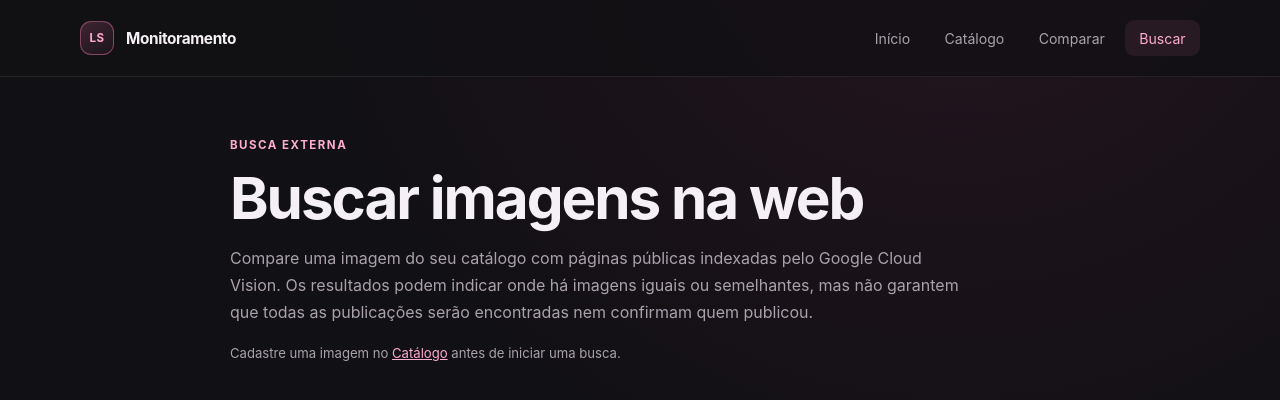
After one commit to Gustavo-H-Dev/Leak_search, a FastAPI app: template app/templates/buscar_web.html in a window 1280 px wide. The commit adds this page. Shown: the top 400 px of the page. Run offline with FastAPI, Linux system fonts and the light colour scheme; the template is opened without the code that fills it, so the values that code supplies are empty.

Commit message:
Adicionado a V1 da Busca online

```diff
--- a/app/main.py
+++ b/app/main.py
@@ -3,13 +3,16 @@ import uuid
 from pathlib import Path
 from urllib.parse import quote
 
+from google.api_core.exceptions import GoogleAPIError
+from google.auth.exceptions import GoogleAuthError
 from fastapi import FastAPI, File, Form, Request, UploadFile
 from fastapi.responses import HTMLResponse, RedirectResponse
 from fastapi.staticfiles import StaticFiles
 from fastapi.templating import Jinja2Templates
+from starlette.concurrency import run_in_threadpool
 
 from app import db
-from app.core import imagens
+from app.core import busca_web, imagens
 
 PASTA_OFICIAIS = Path("media/oficiais")
 EXTENSOES_PERMITIDAS = {".jpg", ".jpeg", ".png", ".webp"}
@@ -127,3 +130,88 @@ async def comparar(request: Request, arquivo: UploadFile = File(...)):
         "comparar.html",
         {"resultados": resultados, "erro": "", "nome_arquivo": arquivo.filename},
     )
+
+
+@app.get("/buscar-web", response_class=HTMLResponse)
+def buscar_web_formulario(request: Request):
+    return templates.TemplateResponse(
+        request,
+        "buscar_web.html",
+        {
+            "erro": "",
+            "paginas": [],
+            "imagens": [],
+            "pesquisa_realizada": False,
+            "conteudos": db.listar_conteudos(),
+            "conteudo_selecionado": None,
+        },
+    )
+
+
+@app.post("/buscar-web", response_class=HTMLResponse)
+async def buscar_web_na_internet(
+    request: Request,
+    conteudo_id: int = Form(...),
+    consentimento: str = Form(""),
+):
+    contexto = {
+        "erro": "",
+        "paginas": [],
+        "imagens": [],
+        "pesquisa_realizada": False,
+        "conteudos": db.listar_conteudos(),
+        "conteudo_selecionado": conteudo_id,
+    }
+    if consentimento != "on":
+        contexto["erro"] = (
+            "Confirme o envio da imagem ao Google Cloud Vision para iniciar a busca."
+        )
+        return templates.TemplateResponse(request, "buscar_web.html", contexto)
+
+    conteudo = db.obter_conteudo(conteudo_id)
+    if conteudo is None:
+        contexto["erro"] = "Conteúdo não encontrado no catálogo."
+        return templates.TemplateResponse(request, "buscar_web.html", contexto)
+
+    nome_arquivo = conteudo["arquivo"]
+    if Path(nome_arquivo).name != nome_arquivo:
+        contexto["erro"] = "O caminho da imagem cadastrada é inválido."
+        return templates.TemplateResponse(request, "buscar_web.html", contexto)
+    caminho_arquivo = PASTA_OFICIAIS / nome_arquivo
+
+    try:
+        if caminho_arquivo.stat().st_size > TAMANHO_MAXIMO:
+            raise ValueError("A imagem cadastrada é maior que 20 MB.")
+        dados = caminho_arquivo.read_bytes()
+        imagens.calcular_phash(dados)
+    except OSError:
+        logger.exception("Não foi possível ler a imagem do conteúdo %s", conteudo_id)
+        contexto["erro"] = "Não foi possível ler a imagem selecionada no catálogo."
+        return templates.TemplateResponse(request, "buscar_web.html", contexto)
+    except ValueError as erro:
+        contexto["erro"] = str(erro)
+        return templates.TemplateResponse(request, "buscar_web.html", contexto)
+
+    try:
+        contexto["paginas"], contexto["imagens"] = await run_in_threadpool(
+            busca_web.buscar_na_web, dados
+        )
+    except GoogleAuthError:
+        logger.exception("Credenciais do Google Cloud Vision indisponíveis ou inválidas")
+        contexto["erro"] = (
+            "A busca não está configurada. O servidor precisa de credenciais "
+            "do Google Cloud com acesso ao Vision API."
+        )
+    except GoogleAPIError:
+        logger.exception("Falha na consulta ao Google Cloud Vision")
+        contexto["erro"] = (
+            "O Google Cloud Vision não concluiu a busca. Confira a API, as "
+            "permissões e o faturamento do projeto."
+        )
+    except busca_web.ErroBuscaWeb:
+        logger.exception("O Google Cloud Vision retornou um erro na busca")
+        contexto["erro"] = "O Google Cloud Vision retornou um erro ao buscar a imagem."
+    else:
+        contexto["pesquisa_realizada"] = True
+
+    return templates.TemplateResponse(request, "buscar_web.html", contexto)
--- a/app/templates/base.html
+++ b/app/templates/base.html
@@ -92,6 +92,8 @@
       color: var(--pink-light);
       background: rgb(240 120 173 / 9%);
     }
+
+    .main-nav a.nav-highlight:hover { background: rgb(240 120 173 / 16%); }
 
     .page-content {
       width: min(1120px, calc(100% - 3rem));
@@ -274,6 +276,30 @@
     .card-action { margin-top: auto; color: var(--pink-light); font-size: .82rem; font-weight: 650; }
     .card-action span { margin-left: .3rem; }
 
+    .search-page { max-width: 820px; margin: 0 auto; }
+    .search-page h1 { margin: .8rem 0 1rem; }
+    .search-intro { max-width: 740px; }
+    .search-form {
+      margin: 2rem 0;
+      padding: 1.4rem;
+      border: 1px solid var(--border);
+      border-radius: 14px;
+      background: var(--surface);
+    }
+    .field-label { display: block; margin-bottom: .65rem; font-weight: 650; }
+    .search-form input[type="file"] { display: block; width: 100%; margin: 0; }
+    .privacy-note { margin: 1rem 0; font-size: .82rem; }
+    .privacy-note a, .search-result-list a { color: var(--pink-light); }
+    .consent-control { display: flex; align-items: flex-start; gap: .65rem; margin: 1.25rem 0; }
+    .consent-control input { flex: 0 0 auto; width: 17px; min-height: 17px; margin: .18rem 0 0; accent-color: var(--pink); }
+    .consent-control span { color: #ded7e0; font-size: .86rem; line-height: 1.5; }
+    .search-results { margin-top: 2.5rem; }
+    .search-results h2 { margin: 1.8rem 0 .85rem; }
+    .search-result-list { display: grid; gap: .7rem; margin: 0; padding: 0; list-style: none; }
+    .search-result-list li { display: grid; gap: .3rem; padding: .9rem 1rem; border: 1px solid var(--border); border-radius: 10px; background: var(--surface); }
+    .search-result-list a { width: fit-content; font-weight: 650; overflow-wrap: anywhere; }
+    .search-result-list span { color: var(--muted); font-size: .78rem; overflow-wrap: anywhere; }
+
     .erro, .sucesso { padding: .75rem 1rem; border: 1px solid; border-radius: 9px; }
     .erro { border-color: #6c364a; color: #ffb4c8; background: #321b25; }
     .sucesso { border-color: #3d6652; color: #a9e3be; background: #192a21; }
@@ -334,6 +360,11 @@
       .main-nav a { padding-inline: .42rem; font-size: .73rem; }
     }
 
+    @media (max-width: 430px) {
+      .header-inner { flex-wrap: wrap; justify-content: center; gap: .45rem; padding: .75rem 0; }
+      .main-nav { width: 100%; justify-content: center; }
+    }
+
     @media (prefers-reduced-motion: reduce) {
       *, *::before, *::after { scroll-behavior: auto !important; transition-duration: .01ms !important; }
     }
@@ -349,7 +380,8 @@
       <nav class="main-nav" aria-label="Navegação principal">
         <a href="/">Início</a>
         <a href="/catalogo">Catálogo</a>
-        <a class="nav-highlight" href="/comparar">Comparar</a>
+        <a href="/comparar">Comparar</a>
+        <a class="nav-highlight" href="/buscar-web" aria-label="Buscar imagens na web">Buscar</a>
       </nav>
     </div>
   </header>
--- /dev/null
+++ b/app/templates/buscar_web.html
@@ -0,0 +1,78 @@
+{% extends "base.html" %}
+{% block titulo %}Buscar na web{% endblock %}
+{% block conteudo %}
+<section class="search-page">
+  <span class="eyebrow">BUSCA EXTERNA</span>
+  <h1>Buscar imagens na web</h1>
+  <p class="search-intro">
+    Compare uma imagem do seu catálogo com páginas públicas indexadas pelo
+    Google Cloud Vision. Os resultados podem indicar onde há imagens iguais
+    ou semelhantes, mas não garantem que todas as publicações serão encontradas
+    nem confirmam quem publicou.
+  </p>
+
+  {% if erro %}<p class="erro" role="alert">{{ erro }}</p>{% endif %}
+
+  {% if conteudos %}
+  <form class="search-form" method="post" action="/buscar-web">
+    <label class="field-label" for="conteudo_id">Imagem do catálogo</label>
+    <select id="conteudo_id" name="conteudo_id" required>
+      <option value="">Selecione uma imagem</option>
+      {% for conteudo in conteudos %}
+      <option value="{{ conteudo.id }}" {% if conteudo_selecionado == conteudo.id %}selected{% endif %}>
+        {{ conteudo.criadora }} — {{ conteudo.nome_original }}
+      </option>
+      {% endfor %}
+    </select>
+
+    <p class="privacy-note">
+      A imagem selecionada não será salva novamente pelo aplicativo, mas será
+      enviada ao Google Cloud Vision. A busca consome a cota do projeto e pode
+      gerar cobrança. Consulte as
+      <a href="https://cloud.google.com/vision/docs/data-usage" target="_blank" rel="noopener noreferrer">informações de uso de dados</a>
+      e os <a href="https://cloud.google.com/vision/pricing" target="_blank" rel="noopener noreferrer">preços da API</a>.
+    </p>
+
+    <label class="consent-control">
+      <input type="checkbox" name="consentimento" value="on" required>
+      <span>Autorizo o envio desta imagem do catálogo ao Google Cloud Vision para esta busca.</span>
+    </label>
+    <button type="submit">Buscar na web</button>
+  </form>
+  {% else %}
+  <p class="privacy-note">
+    Cadastre uma imagem no <a href="/catalogo">Catálogo</a> antes de iniciar uma busca.
+  </p>
+  {% endif %}
+
+  {% if pesquisa_realizada %}
+  <section class="search-results" aria-live="polite">
+    <h2>Páginas com imagens correspondentes</h2>
+    {% if paginas %}
+    <ul class="search-result-list">
+      {% for pagina in paginas %}
+      <li>
+        <a href="{{ pagina.url }}" target="_blank" rel="noopener noreferrer">{{ pagina.titulo }}</a>
+        <span>{{ pagina.url }}</span>
+      </li>
+      {% endfor %}
+    </ul>
+    {% else %}
+    <p>Nenhuma página com imagem correspondente foi encontrada. Isso não prova que a imagem não foi publicada.</p>
+    {% endif %}
+
+    {% if imagens %}
+    <h2>Imagens correspondentes ou semelhantes</h2>
+    <ul class="search-result-list">
+      {% for imagem in imagens %}
+      <li>
+        <a href="{{ imagem.url }}" target="_blank" rel="noopener noreferrer">{{ imagem.tipo }}</a>
+        <span>{{ imagem.url }}</span>
+      </li>
+      {% endfor %}
+    </ul>
+    {% endif %}
+  </section>
+  {% endif %}
+</section>
+{% endblock %}
--- a/requirements.txt
+++ b/requirements.txt
@@ -4,3 +4,4 @@ jinja2
 python-multipart
 pillow
 imagehash
+google-cloud-vision
```
Also changed, not shown: app/core/busca_web.py (added, +55 -0 lines), app/db.py (+8 -0 lines), app/templates/home.html (+7 -0 lines), tests/test_busca_web.py (added, +136 -0 lines), README.md (added).
